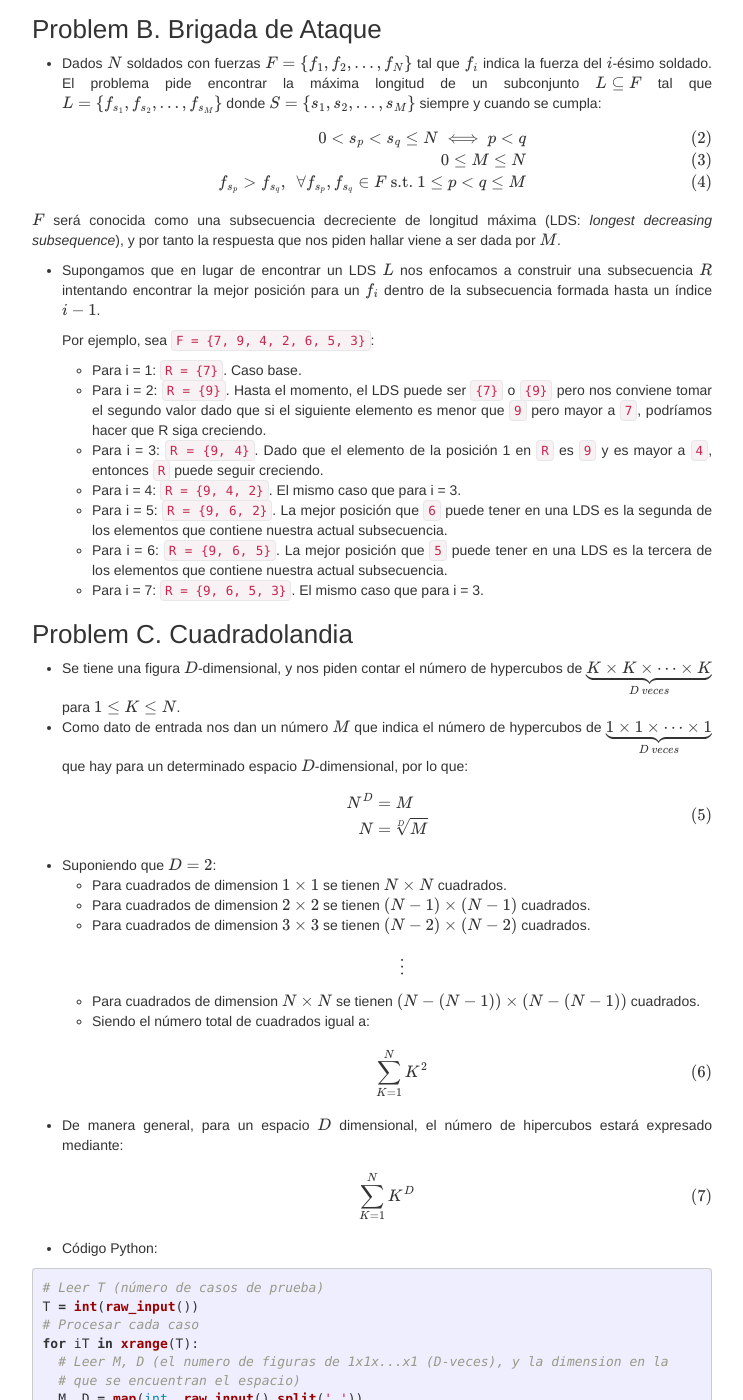
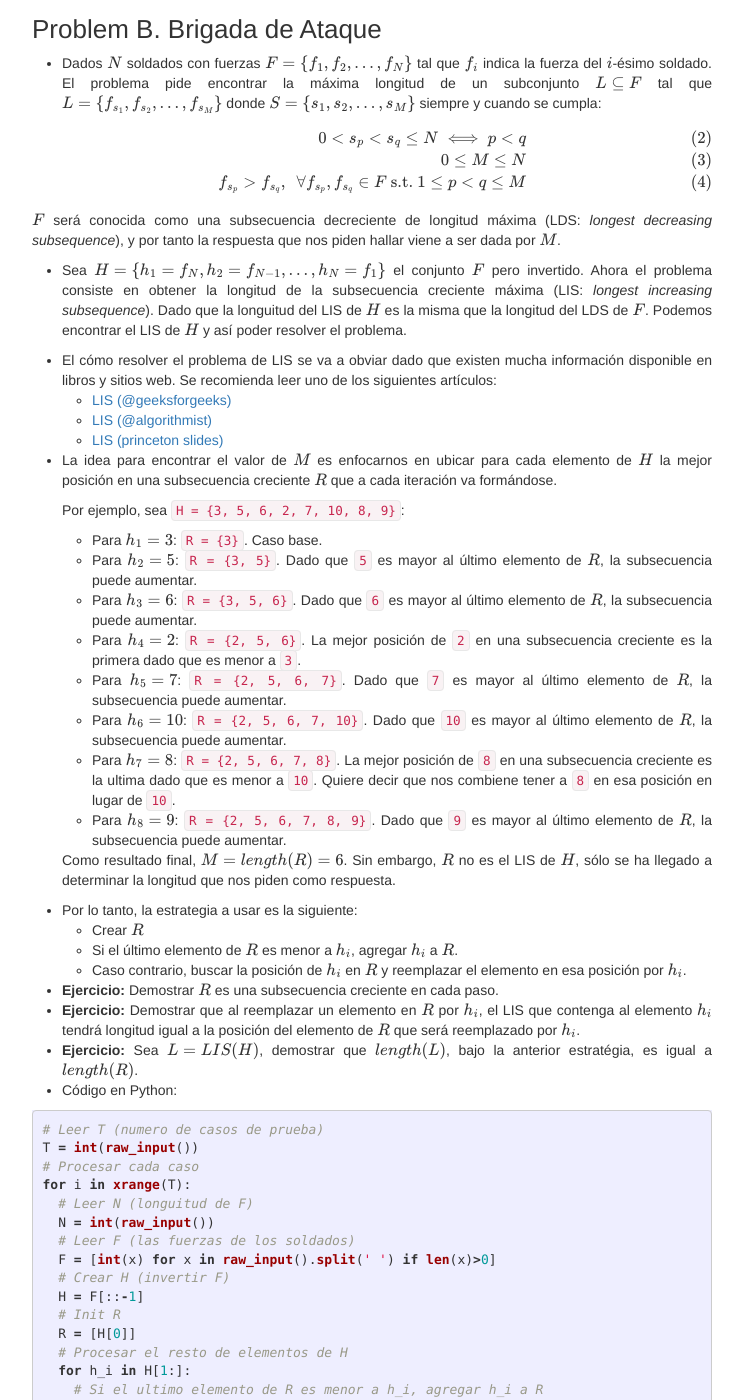
Before and after one commit to berthin/berthin.github.io, a Jekyll site: the page built from _posts/2016-07-21-xcuscontest.markdown, in a window 1280 px wide and 1400 px high, scrolled down 2088 px. Shown: the whole window, without its empty margins (268-1011 px from the left). Built offline with Jekyll 4.4.1, drawn with Linux system fonts in a browser that asks for light colours; nearby versions of some CDN libraries; formulas are drawn with MathJax 3; a style sheet for code colours, icons or effects is not loaded; some of the changed text lies outside the part shown.

Commit message:
adding problem B

````diff
--- a/_posts/2016-07-21-xcuscontest.markdown
+++ b/_posts/2016-07-21-xcuscontest.markdown
@@ -163,18 +163,70 @@ for iT in xrange(T):
 
   $$F$$ será conocida como una subsecuencia decreciente de longitud máxima (LDS: *longest decreasing subsequence*), y por tanto la respuesta que nos piden hallar viene a ser dada por $$M$$.
 
-* Supongamos que en lugar de encontrar un LDS $$L$$ nos enfocamos a construir una subsecuencia $$R$$ intentando encontrar la mejor posición para un $$f_i$$ dentro de la subsecuencia formada hasta un índice $$i-1$$.
+* Sea $$H = \{h_1=f_N, h_2=f_{N-1}, \dots, h_N=f_1\}$$ el conjunto $$F$$ pero invertido. Ahora el problema consiste en obtener la longitud de la subsecuencia creciente máxima (LIS: *longest increasing subsequence*). Dado que la longuitud del LIS de $$H$$ es la misma que la longitud del LDS de $$F$$. Podemos encontrar el LIS de $$H$$ y así poder resolver el problema.
 
-  Por ejemplo, sea `F = {7, 9, 4, 2, 6, 5, 3}`:
+* El cómo resolver el problema de LIS se va a obviar dado que existen mucha información disponible en libros y sitios web. Se recomienda leer uno de los siguientes artículos:
+  * [LIS (@geeksforgeeks)](http://www.geeksforgeeks.org/longest-monotonically-increasing-subsequence-size-n-log-n/)
+  * [LIS (@algorithmist)](http://www.algorithmist.com/index.php/Longest_Increasing_Subsequence)
+  * [LIS (princeton slides)](https://www.cs.princeton.edu/courses/archive/spring13/cos423/lectures/LongestIncreasingSubsequence.pdf)
 
-    * Para i = 1: `R = {7}`. Caso base.
-    * Para i = 2: `R = {9}`. Hasta el momento, el LDS puede ser `{7}` o `{9}` pero nos conviene tomar el segundo valor dado que si el siguiente elemento es menor que `9` pero mayor a `7`, podríamos hacer que R siga creciendo.
-    * Para i = 3: `R = {9, 4}`. Dado que el elemento de la posición 1 en `R` es `9` y es mayor a `4`, entonces `R` puede seguir creciendo.
-    * Para i = 4: `R = {9, 4, 2}`. El mismo caso que para i = 3.
-    * Para i = 5: `R = {9, 6, 2}`. La mejor posición que `6` puede tener en una LDS es la segunda de los elementos que contiene nuestra actual subsecuencia.
-    * Para i = 6: `R = {9, 6, 5}`. La mejor posición que `5` puede tener en una LDS es la tercera de los elementos que contiene nuestra actual subsecuencia.
-    * Para i = 7: `R = {9, 6, 5, 3}`. El mismo caso que para i = 3.
+* La idea para encontrar el valor de $$M$$ es enfocarnos en ubicar para cada elemento de $$H$$ la mejor posición en una subsecuencia creciente $$R$$ que a cada iteración va formándose.
 
+  Por ejemplo, sea `H = {3, 5, 6, 2, 7, 10, 8, 9}`:
+
+    * Para $$h_1 = 3$$: `R = {3}`. Caso base.
+    * Para $$h_2 = 5$$: `R = {3, 5}`. Dado que `5` es mayor al último elemento de $$R$$, la subsecuencia puede aumentar.
+    * Para $$h_3 = 6$$: `R = {3, 5, 6}`. Dado que `6` es mayor al último elemento de $$R$$, la subsecuencia puede aumentar.
+    * Para $$h_4 = 2$$: `R = {2, 5, 6}`. La mejor posición de `2` en una subsecuencia creciente es la primera dado que es menor a `3`.
+    * Para $$h_5 = 7$$: `R = {2, 5, 6, 7}`. Dado que `7` es mayor al último elemento de $$R$$, la subsecuencia puede aumentar.
+    * Para $$h_6 = 10$$: `R = {2, 5, 6, 7, 10}`. Dado que `10` es mayor al último elemento de $$R$$, la subsecuencia puede aumentar.
+    * Para $$h_7 = 8$$: `R = {2, 5, 6, 7, 8}`. La mejor posición de `8` en una subsecuencia creciente es la ultima dado que es menor a `10`. Quiere decir que nos combiene tener a `8` en esa posición en lugar de `10`.
+    * Para $$h_8 = 9$$: `R = {2, 5, 6, 7, 8, 9}`. Dado que `9` es mayor al último elemento de $$R$$, la subsecuencia puede aumentar.
+
+  Como resultado final, $$M = length(R) = 6$$. Sin embargo, $$R$$ no es el LIS de $$H$$, sólo se ha llegado a determinar la longitud que nos piden como respuesta.
+* Por lo tanto, la estrategia a usar es la siguiente:
+  * Crear $$R$$
+  * Si el último elemento de $$R$$ es menor a $$h_i$$, agregar $$h_i$$ a $$R$$.
+  * Caso contrario, buscar la posición de $$h_i$$ en $$R$$ y reemplazar el elemento en esa posición por $$h_i$$.
+
+* **Ejercicio:**  Demostrar $$R$$ es una subsecuencia creciente en cada paso.
+* **Ejercicio:**  Demostrar que al reemplazar un elemento en $$R$$ por $$h_i$$, el LIS que contenga al elemento $$h_i$$ tendrá longitud igual a la posición del elemento de $$R$$ que será reemplazado por $$h_i$$.
+* **Ejercicio:**  Sea $$L = LIS(H)$$, demostrar que $$length(L)$$, bajo la anterior estratégia, es igual a $$length(R)$$.
+* Código en Python:
+
+```python
+# Leer T (numero de casos de prueba)
+T = int(raw_input())
+# Procesar cada caso
+for i in xrange(T):
+  # Leer N (longuitud de F)
+  N = int(raw_input())
+  # Leer F (las fuerzas de los soldados)
+  F = [int(x) for x in raw_input().split(' ') if len(x)>0]
+  # Crear H (invertir F)
+  H = F[::-1]
+  # Init R
+  R = [H[0]]
+  # Procesar el resto de elementos de H
+  for h_i in H[1:]:
+    # Si el ultimo elemento de R es menor a h_i, agregar h_i a R
+    if R[-1] < h_i:
+      R.append(h_i)
+    # Buscar la posicion de h_i en R mediante búsqueda binaria (esto es posible
+    # dado que R es una subsecuencia creciente)
+    low, high = 0, len(R)
+    while high - low > 1:
+        mid = (low + high) / 2
+        if h_i < R[mid]:
+            high = mid
+        else:
+            low = mid
+    # Reemplazar h_i por el elemento que corresponde dentro de R, de esta forma
+    # h_i se encontrara en la mejor posicion dentro de R
+    R[mid] = h_i
+  # Mostrar M = len(R), la longitud del LIS de H
+  print len(R)
+```
 
 
 ### Problem C. Cuadradolandia <a id="Problem-C"/>
````
